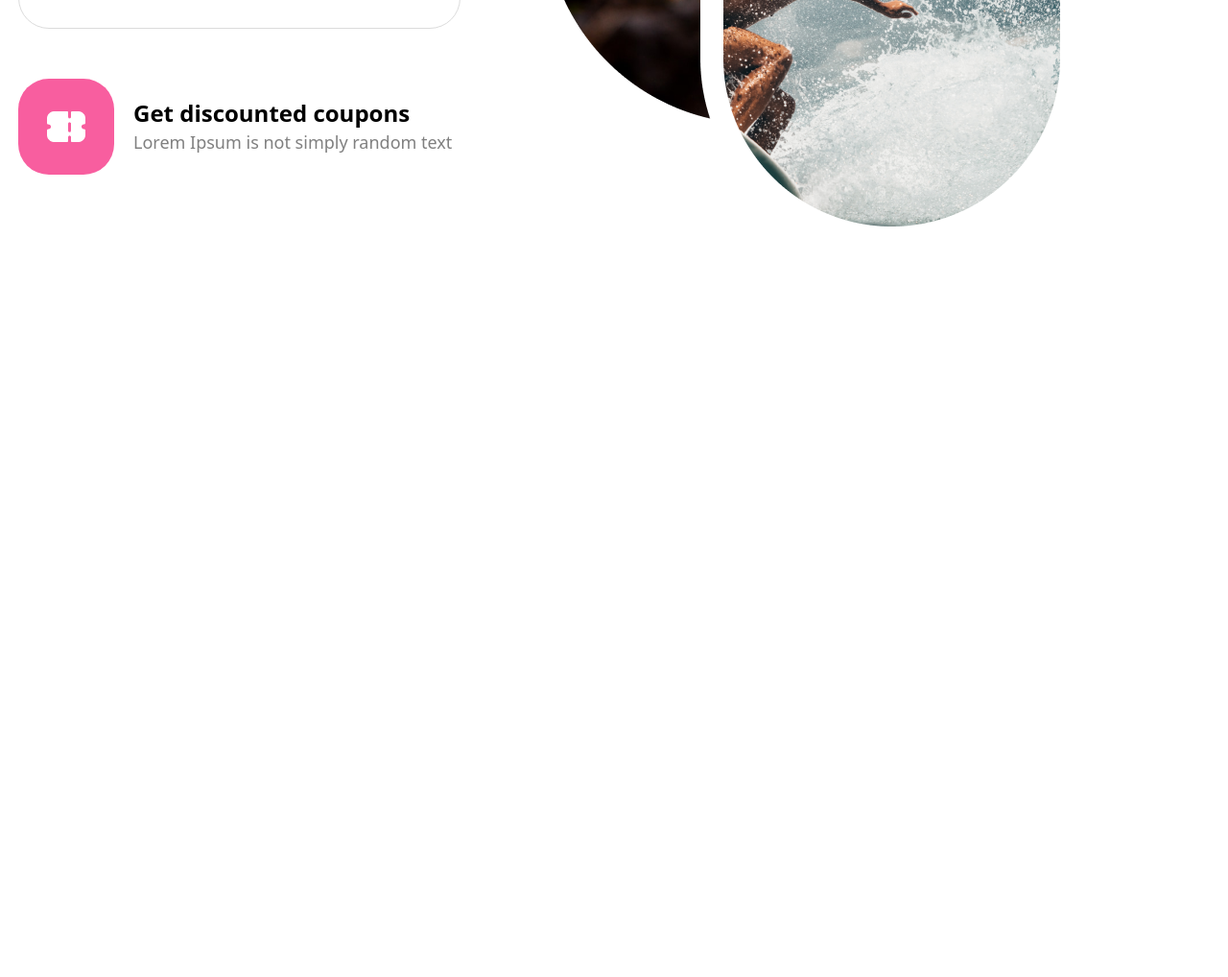
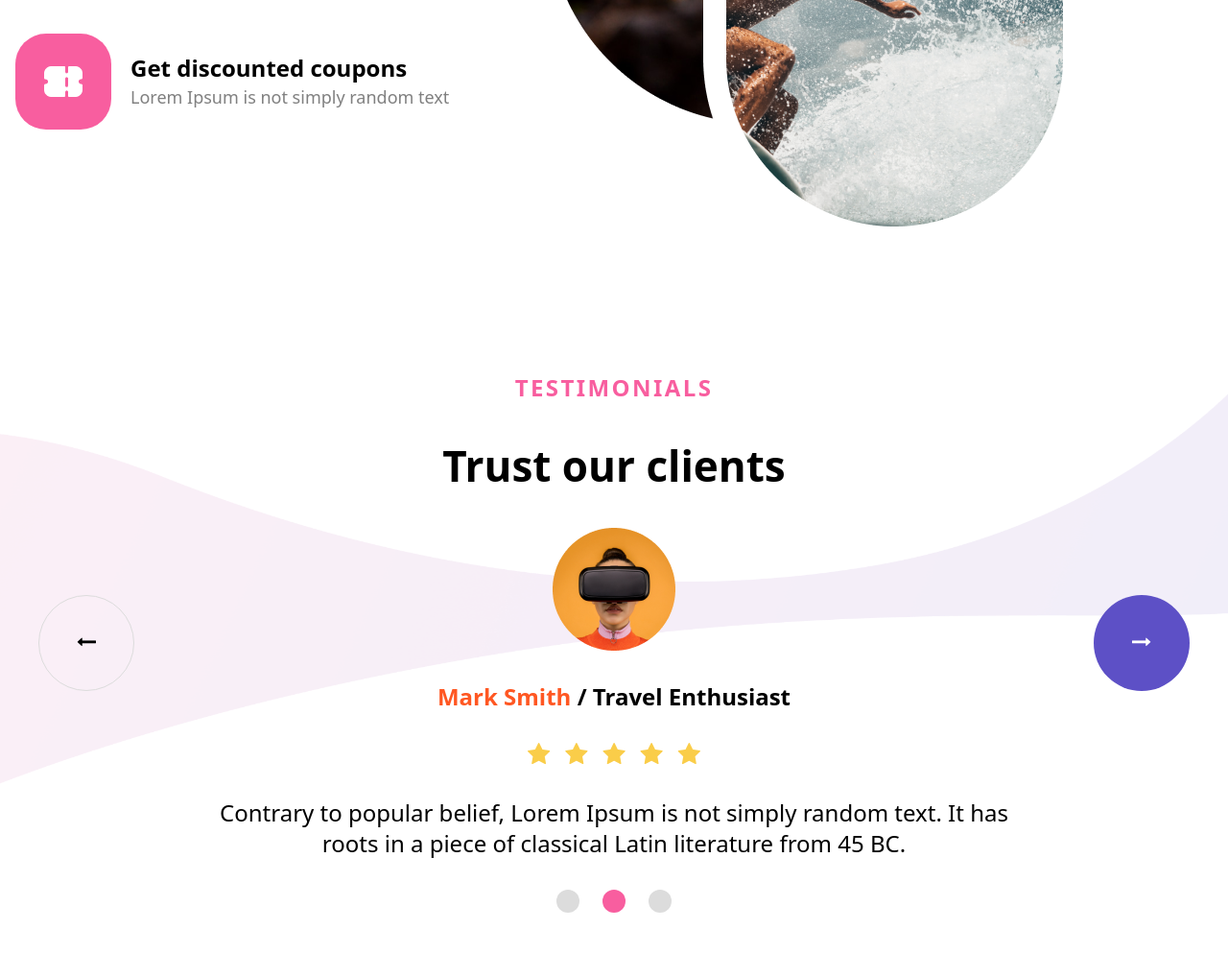
Before and after one commit to kasra-l83/Travlog, a website built with Vite: page index.html in a window 1280 px wide. Shown: the part 4007-5025 px from the top of the page at 96% size. Before the commit the page ends 4331 px from the top, so only its background shows below. Built offline with nearby package versions, Linux system fonts and the light colour scheme.

Commit message:
Testimonials part

```diff
--- a/index.html
+++ b/index.html
@@ -156,10 +156,10 @@
         </div>
         <img src="icon/frame.png" class="size-[200px] absolute right-8 top-[310px]">
       </section>
-      <section class="py-16 px-4 flex lg:flex-row flex-col-reverse justify-center items-center">
+      <section class="py-16 px-4 flex lg:flex-row flex-col-reverse justify-between">
         <div class="max-w-[549px] flex flex-col gap-y-5 items-center lg:items-start">
-          <h5 class="text-2xl text-pink font-bold tracking-widest">KEY FEATURES</h5>
-          <h3 class="text-[44px] font-bold">We offer best services</h3>
+          <h4 class="text-2xl text-pink font-bold tracking-widest">KEY FEATURES</h4>
+          <h2 class="text-[44px] font-bold">We offer best services</h2>
           <p class="text-lg text-[gray] font-normal">Contrary to popular belief, Lorem Ipsum is not simply random text. It has roots in a piece of classical Latin literature from 45 BC.</p>
           <div class="flex items-center gap-5">
             <div class="flex gap-8 py-8 rounded-[32px]">
@@ -191,6 +191,30 @@
         </div>
         <img src="img/background.png">
       </section>
+      <section class="py-16 flex justify-between items-center relative">
+        <img src="public/img/layer.png" class="h-[800px] w-full absolute hidden sm:block">
+        <button class="size-[100px] border border-[gainsboro] z-10 rounded-full ml-10 hidden sm:block"><i style="font-size:20px" class="fa">&#xf177;</i></button>
+        <div class="flex flex-col items-center gap-y-8 z-10">
+          <h4 class="text-2xl text-pink font-bold tracking-widest">TESTIMONIALS</h4>
+          <h2 class="text-[44px] font-bold">Trust our clients</h2>
+          <img src="img/boy.png">
+          <h6 class="text-2xl font-bold"><span class="text-orange">Mark Smith</span> / Travel Enthusiast</h6>
+          <span class="flex gap-x-4">
+            <i style="font-size: 25px;" class="fa text-yellow">&#xf005;</i>
+            <i style="font-size: 25px;" class="fa text-yellow">&#xf005;</i>
+            <i style="font-size: 25px;" class="fa text-yellow">&#xf005;</i>
+            <i style="font-size: 25px;" class="fa text-yellow">&#xf005;</i>
+            <i style="font-size: 25px;" class="fa text-yellow">&#xf005;</i>
+          </span>
+          <p class="text-2xl font-normal max-w-[872px] text-center">Contrary to popular belief, Lorem Ipsum is not simply random text. It has roots in a piece of classical Latin literature from 45 BC.</p>
+          <div class="flex gap-x-6">
+            <button class="size-6 bg-[gainsboro] rounded-full"></button>
+            <button class="size-6 bg-pink rounded-full"></button>
+            <button class="size-6 bg-[gainsboro] rounded-full"></button>
+          </div>
+        </div>
+        <button class="size-[100px] bg-purple text-[white] rounded-full z-10 mr-10 hidden sm:block"><i style="font-size:20px" class="fa">&#xf178;</i></button>
+      </section>
     </main>
     <script type="module" src="/main.js"></script>
   </body>
```
Also changed, not shown: public/img/boy.png (added), public/img/layer.png (added).
